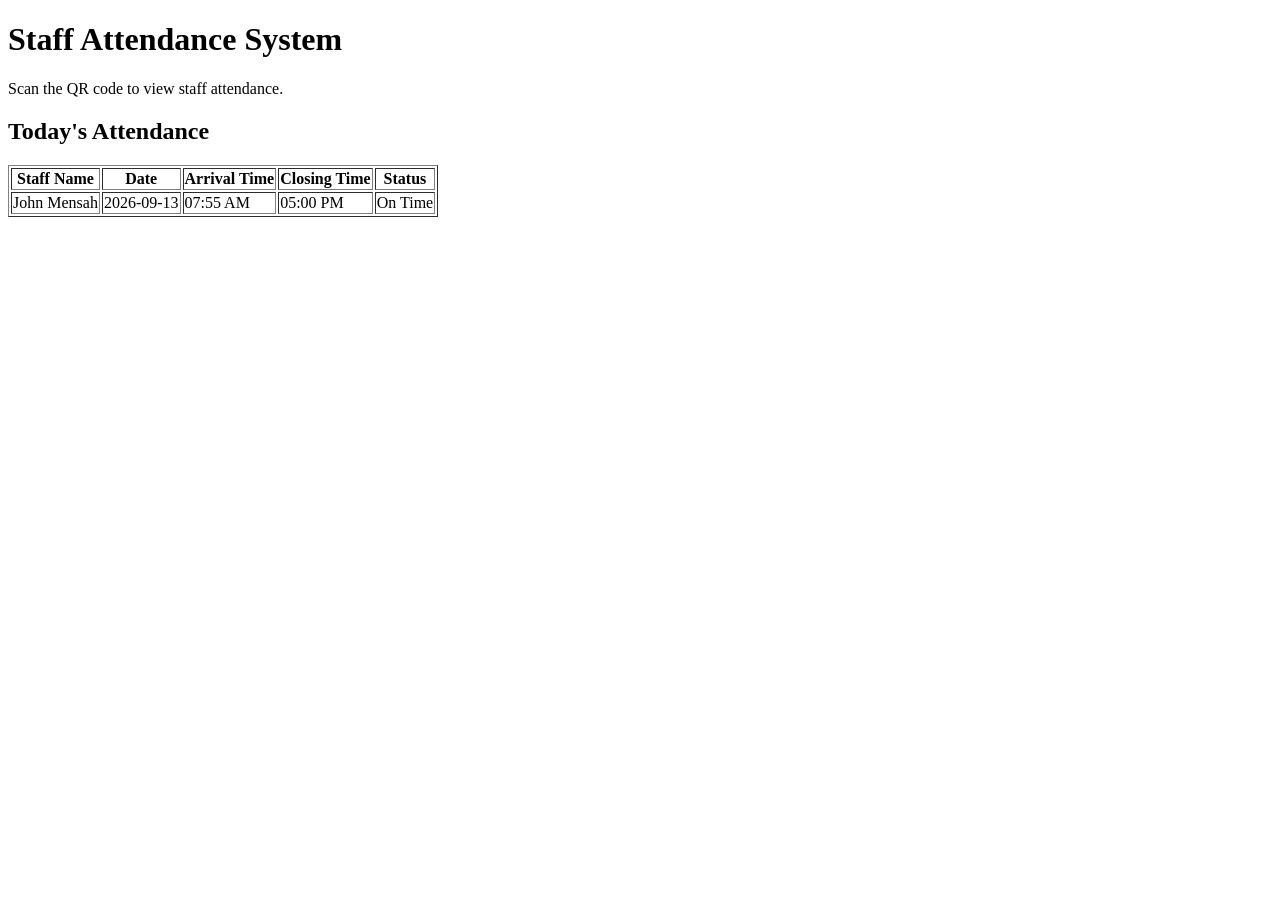
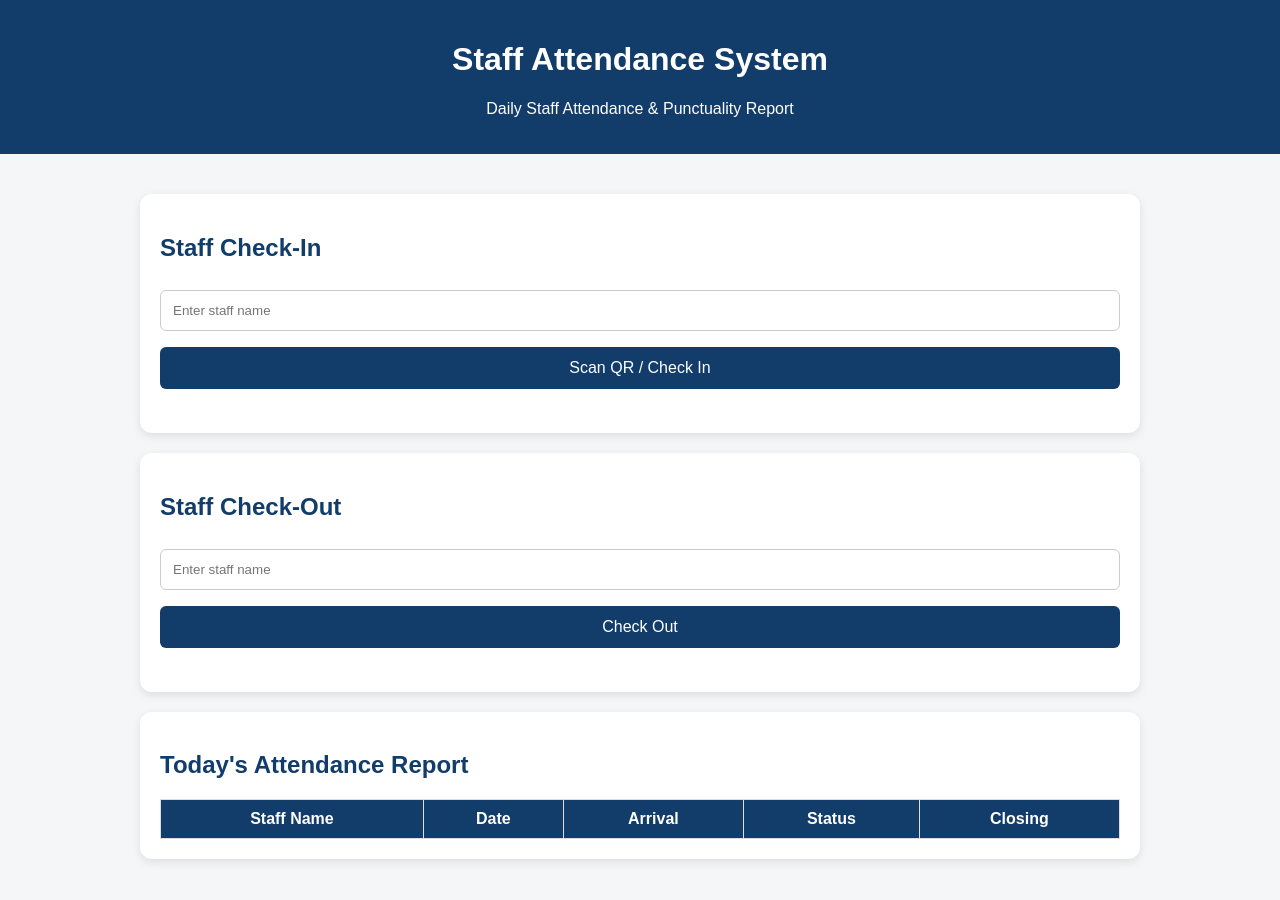
Before and after one commit to kobena800-dotcom/Staff-attendance-system, a plain HTML site: page index.html in a window 1280 px wide. Before the commit the page ends 800 px from the top, so only its background shows below. Drawn offline with Linux system fonts and the light colour scheme.

Commit message:
Update index.html

```diff
--- a/index.html
+++ b/index.html
@@ -1,37 +1,258 @@
+
 <!DOCTYPE html>
 <html lang="en">
 <head>
   <meta charset="UTF-8">
   <meta name="viewport" content="width=device-width, initial-scale=1.0">
   <title>Staff Attendance System</title>
+
+  <style>
+    body {
+      font-family: Arial, sans-serif;
+      margin: 0;
+      background: #f4f6f8;
+      color: #222;
+    }
+
+    header {
+      background: #123c69;
+      color: white;
+      padding: 20px;
+      text-align: center;
+    }
+
+    .container {
+      max-width: 1000px;
+      margin: 25px auto;
+      padding: 15px;
+    }
+
+    .card {
+      background: white;
+      padding: 20px;
+      margin-bottom: 20px;
+      border-radius: 12px;
+      box-shadow: 0 3px 10px rgba(0,0,0,0.1);
+    }
+
+    h2 {
+      color: #123c69;
+    }
+
+    input, button {
+      width: 100%;
+      padding: 12px;
+      margin: 8px 0;
+      box-sizing: border-box;
+      border-radius: 6px;
+      border: 1px solid #ccc;
+    }
+
+    button {
+      background: #123c69;
+      color: white;
+      border: none;
+      cursor: pointer;
+      font-size: 16px;
+    }
+
+    button:hover {
+      background: #0b2d50;
+    }
+
+    table {
+      width: 100%;
+      border-collapse: collapse;
+      margin-top: 15px;
+    }
+
+    th, td {
+      border: 1px solid #ddd;
+      padding: 10px;
+      text-align: center;
+    }
+
+    th {
+      background: #123c69;
+      color: white;
+    }
+
+    .success {
+      color: green;
+      font-weight: bold;
+    }
+
+    .late {
+      color: red;
+      font-weight: bold;
+    }
+
+    .qr {
+      text-align: center;
+      padding: 20px;
+      background: #eef3f8;
+      border-radius: 10px;
+    }
+  </style>
 </head>
 
 <body>
 
+<header>
   <h1>Staff Attendance System</h1>
+  <p>Daily Staff Attendance & Punctuality Report</p>
+</header>
 
-    <p>Scan the QR code to view staff attendance.</p>
+<div class="container">
 
-    <h2>Today's Attendance</h2>
+  <div class="card">
+    <h2>Staff Check-In</h2>
 
-    <table border="1">
+    <input type="text" id="staffName" placeholder="Enter staff name">
+
+    <button onclick="checkIn()">
+      Scan QR / Check In
+    </button>
+
+    <p id="message"></p>
+  </div>
+
+  <div class="card">
+    <h2>Staff Check-Out</h2>
+
+    <input type="text" id="checkoutName" placeholder="Enter staff name">
+
+    <button onclick="checkOut()">
+      Check Out
+    </button>
+
+    <p id="checkoutMessage"></p>
+  </div>
+
+  <div class="card">
+    <h2>Today's Attendance Report</h2>
+
+    <table>
+      <thead>
         <tr>
           <th>Staff Name</th>
           <th>Date</th>
-            <th>Arrival Time</th>
-            <th>Closing Time</th>
+          <th>Arrival</th>
           <th>Status</th>
+          <th>Closing</th>
         </tr>
+      </thead>
 
-        <tr>
-            <td>John Mensah</td>
-            <td>2026-09-13</td>
-            <td>07:55 AM</td>
-            <td>05:00 PM</td>
-            <td>On Time</td>
-        </tr>
+      <tbody id="attendanceTable">
+      </tbody>
+    </table>
+  </div>
 
-    </table>
+</div>
+
+<script>
+
+let attendance = [];
+
+function checkIn() {
+
+  const name = document.getElementById("staffName").value.trim();
+
+  if (name === "") {
+    alert("Please enter the staff name.");
+    return;
+  }
+
+  const now = new Date();
+
+  const date = now.toLocaleDateString();
+  const time = now.toLocaleTimeString();
+
+  const hour = now.getHours();
+
+  let status;
+
+  if (hour < 8) {
+    status = "Punctual";
+  } else {
+    status = "Late";
+  }
+
+  attendance.push({
+    name: name,
+    date: date,
+    arrival: time,
+    status: status,
+    closing: "-"
+  });
+
+  document.getElementById("message").innerHTML =
+    "Check-in successful for " + name;
+
+  document.getElementById("staffName").value = "";
+
+  displayAttendance();
+}
+
+
+function checkOut() {
+
+  const name = document.getElementById("checkoutName").value.trim();
+
+  if (name === "") {
+    alert("Please enter the staff name.");
+    return;
+  }
+
+  const now = new Date();
+  const time = now.toLocaleTimeString();
+
+  const staff = attendance.find(
+    person => person.name.toLowerCase() === name.toLowerCase()
+  );
+
+  if (!staff) {
+    alert("Staff member was not found.");
+    return;
+  }
+
+  staff.closing = time;
+
+  document.getElementById("checkoutMessage").innerHTML =
+    "Check-out successful for " + name;
+
+  document.getElementById("checkoutName").value = "";
+
+  displayAttendance();
+}
+
+
+function displayAttendance() {
+
+  const table = document.getElementById("attendanceTable");
+
+  table.innerHTML = "";
+
+  attendance.forEach(person => {
+
+    const row = document.createElement("tr");
+
+    row.innerHTML = `
+      <td>${person.name}</td>
+      <td>${person.date}</td>
+      <td>${person.arrival}</td>
+      <td class="${person.status === "Late" ? "late" : "success"}">
+        ${person.status}
+      </td>
+      <td>${person.closing}</td>
+    `;
+
+    table.appendChild(row);
+
+  });
+}
+
+</script>
 
 </body>
 </html>
```
Lines whose indentation alone changed are shown as unchanged.
